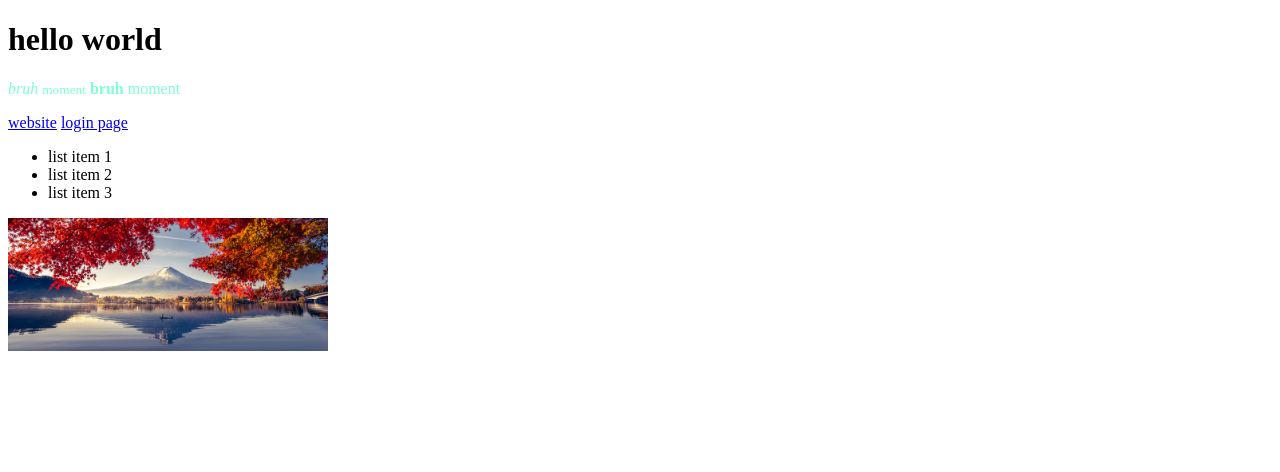
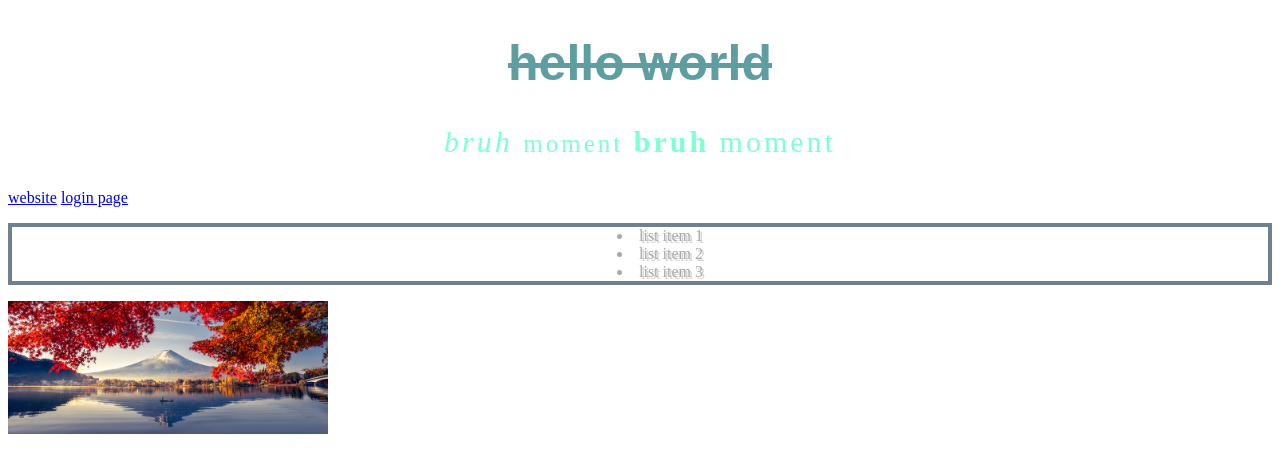
Before and after one commit to dav1dliu/learninghtml, a plain HTML site: page index.html in a window 1280 px wide. Drawn offline with Linux system fonts and the light colour scheme.

Commit message:
added styles file, using it to modify text

```diff
--- a/index.html
+++ b/index.html
@@ -1,7 +1,7 @@
 <!DOCTYPE html>
 <html>
     <head>
-
+        <link rel="stylesheet" href="styles.css">
         <title>website</title>
 
     </head>
@@ -28,14 +28,4 @@
         />
 
     </body>
-    <style>
-        .paragraph {
-            color: aquamarine;
-        }
-
-        #header-image {
-            width: 20rem;
-            height: auto;
-        }
-    </style>
 </html>
--- /dev/null
+++ b/styles.css
@@ -0,0 +1,26 @@
+h1 {
+    color: cadetblue;
+    font-size: 50px;
+    text-decoration: line-through;
+    font-family:Arial;
+    text-align: center;
+}
+.paragraph {
+    color: aquamarine;
+    font-size: 30px;
+    text-align: center;
+    letter-spacing: 3px;
+}
+ul {
+    color: darkgrey;
+    text-align: center;
+    border: 4px solid slategrey;
+}
+li {
+    list-style-position:inside;
+    text-shadow: 2px 2px lightgray;
+}
+#header-image {
+    width: 20rem;
+    height: auto;
+}
```
Also changed, not shown: about.html (deleted, +0 -11 lines), login.html (+1 -1 lines).
